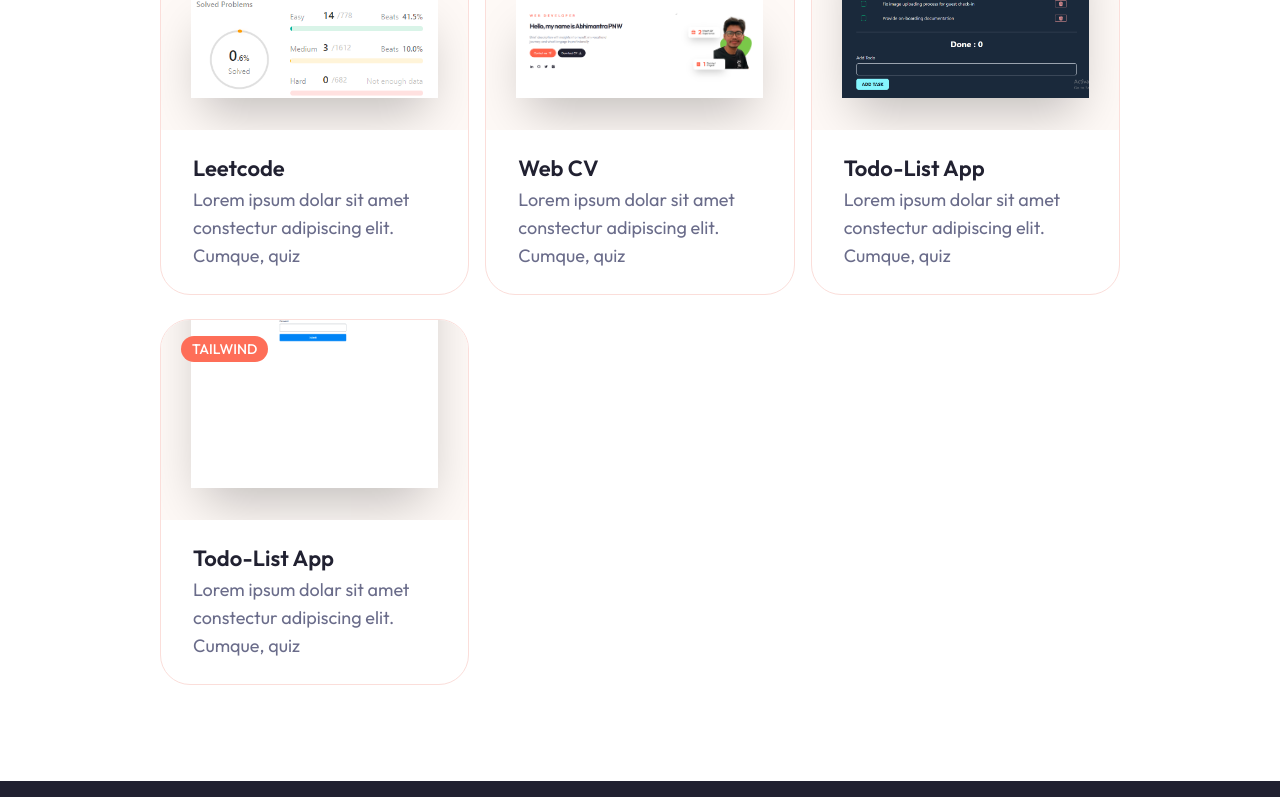
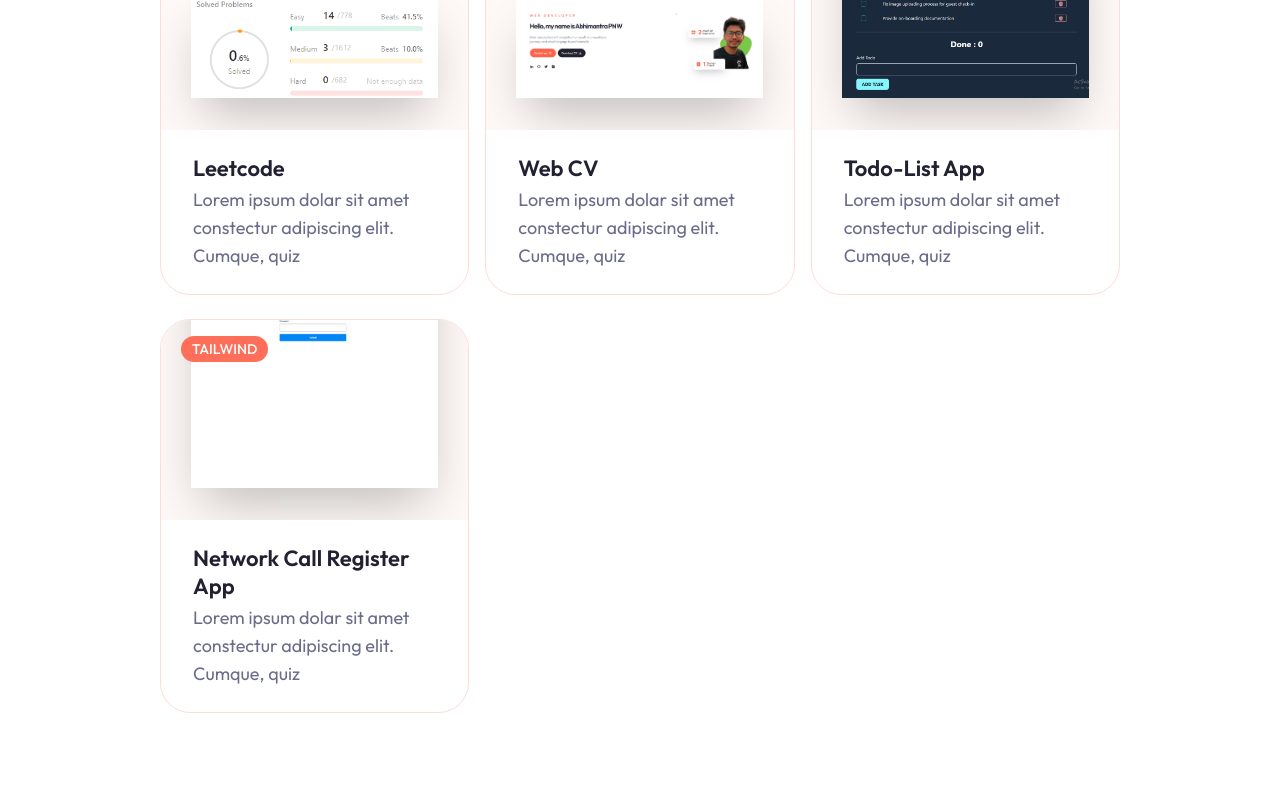
Before and after one commit to AbhimantraPNW/cv-portofolio, a Next.js app: page /projects in a window 1280 px wide. Shown: the part 393-1190 px from the top of the page. Built offline with nearby package versions, Linux system fonts and the light colour scheme.

Commit message:
update change project network

```diff
--- a/app/projects/page.jsx
+++ b/app/projects/page.jsx
@@ -32,9 +32,9 @@ const projectData = [
     github: "/",
   },
   {
-    image: "/work/network-call.PNG",
+    image: "/work/network-call.png",
     category: "Tailwind",
-    name: "Todo-List App",
+    name: "Network Call Register App",
     description:
       "Lorem ipsum dolar sit amet constectur adipiscing elit. Cumque, quiz",
     link: "/",
--- a/components/Work.jsx
+++ b/components/Work.jsx
@@ -44,9 +44,9 @@ const projectData = [
     github: "/",
   },
   {
-    image: "/work/network-call.PNG",
+    image: "/work/network-call.png",
     category: "Tailwind",
-    name: "Todo-List App",
+    name: "Network Call Register App",
     description:
       "Lorem ipsum dolar sit amet constectur adipiscing elit. Cumque, quiz",
     link: "/",
```
